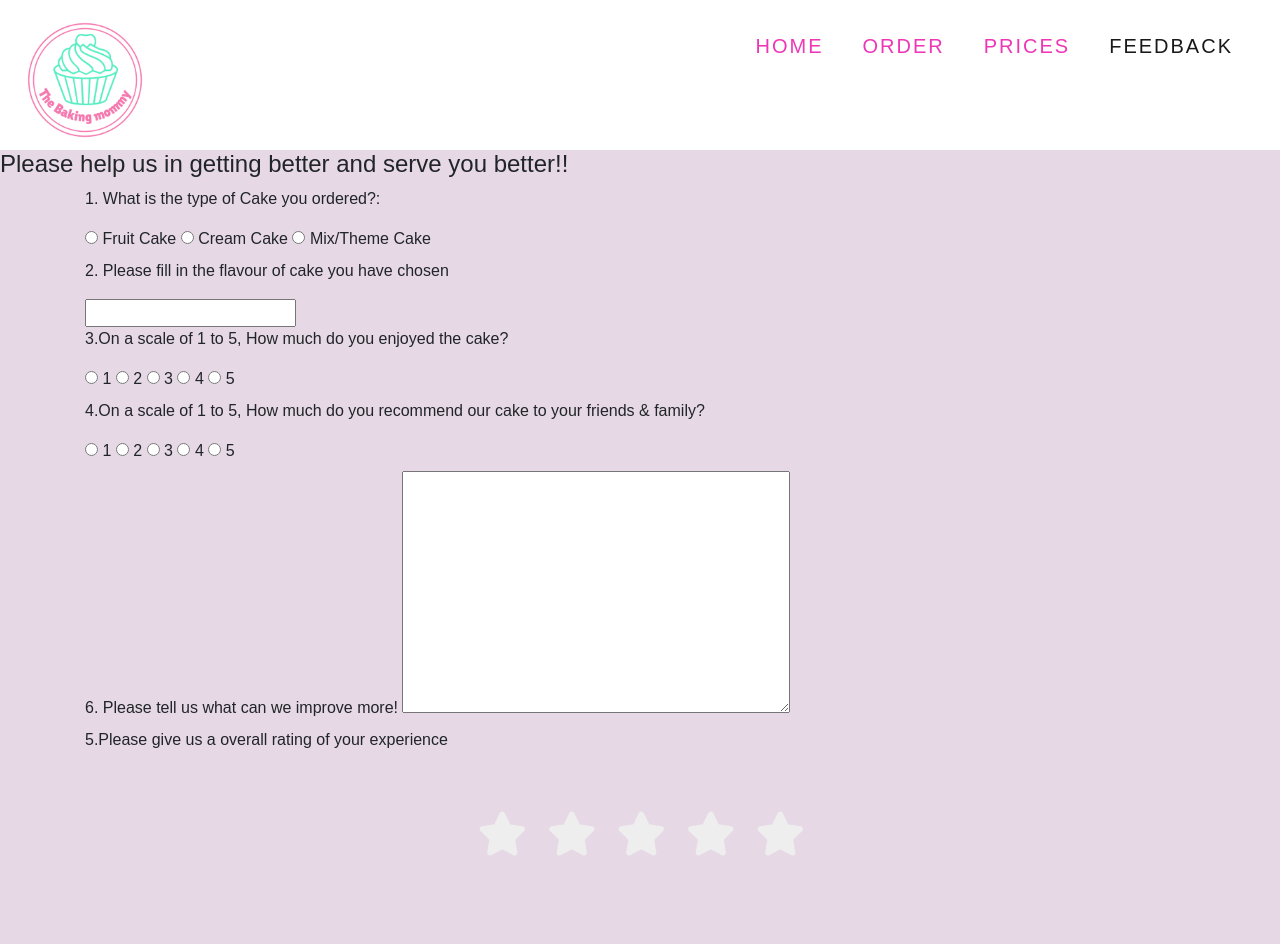
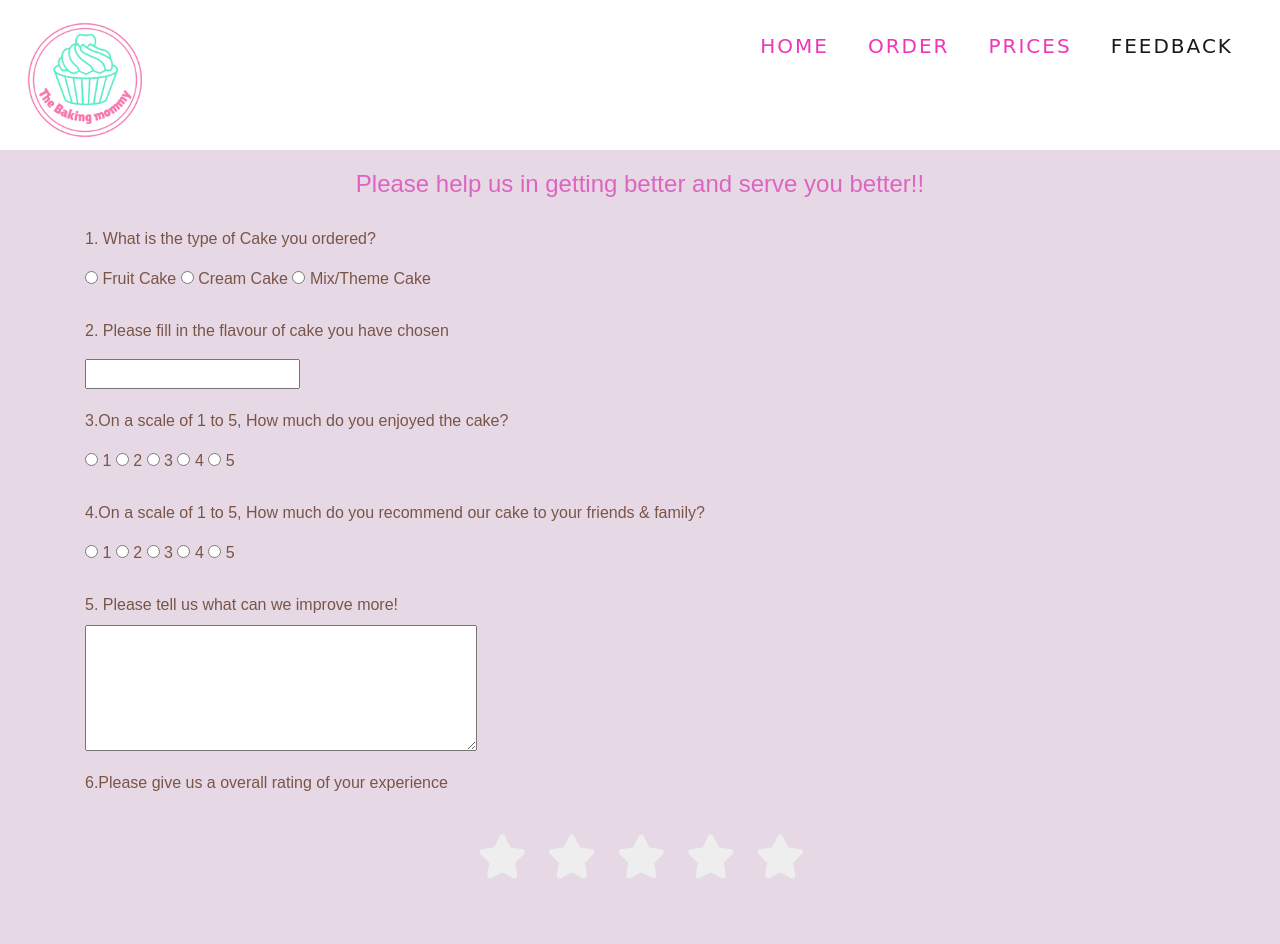
Before and after one commit to murthy1811/The-Baking-Mommy_MS2, a plain HTML site: page feedback.html in a window 1280 px wide. Shown: the top 944 px of the page. Drawn offline with nearby package versions, Linux system fonts and the light colour scheme; some packages are replaced by stand-ins of ours; a script that the page names is missing; a web font is replaced by a local one.

Commit message:
css added for feedback form

```diff
--- a/assets/css/style.css
+++ b/assets/css/style.css
@@ -634,12 +634,6 @@ div#map {
 
 /* -----------star rating queriess CSS( code taken from https://www.markuptag.com/feedback-form-with-star-rating-html/ ) */
 
-* {
-    margin: 0;
-    padding: 0;
-    box-sizing: border-box;
-    font-family: arial;
-}
 .star-rating form {
     display: none;
 }
@@ -657,7 +651,7 @@ div#map {
     display: none;
 }
 .star-rating {
-    margin: 50px auto;
+    margin: 30px auto;
     display: table;
     width: 350px;
 }
@@ -720,3 +714,34 @@ div#map {
 form .submit-rating:hover {
     background-color: #333;
 }
+
+/* ------------------------------------------------------------------------------------Style for rest of feedback */
+
+.request h4{
+    padding-top: 20px;
+    font-family: Reggae One, sans-serif;
+    text-align: center;
+    color: #dd65bf;
+}
+
+#feedbackform{
+    padding-top: 20px;
+    font-family: Reggae One, sans-serif;
+    text-align: left;
+    color: #795548;
+}
+
+.question{
+    padding-bottom: 20px;
+}
+
+#textfeedback{
+    display: block;
+}
+
+.submit-rating{
+    text-align: center;
+    margin: auto;
+    margin-bottom: 25px;
+
+}
--- a/feedback.html
+++ b/feedback.html
@@ -77,9 +77,9 @@
 
                         <form autocomplete="off" id="feedbackform">
 
-                            <div class="row">
+                            <div class="row question">
                                 <div class="col-12">
-                                    <p> 1. What is the type of Cake you ordered?:</p>
+                                    <p> 1. What is the type of Cake you ordered?</p>
                                     <input type="radio" id="fruitcake" name="cakechoice" value="Fruit Cake">
                                     <label for="fruitcake">Fruit Cake</label>
                                     <input type="radio" id="creamcake" name="cakechoice" value="Cream Cake">
@@ -89,14 +89,14 @@
                                 </div>
                             </div>
 
-                            <div class="row">
+                            <div class="row question">
                                 <div class="col-12">
                                     <p>2. Please fill in the flavour of cake you have chosen</p>
                                     <input type="text" id="choice">
                                 </div>
                             </div>
 
-                            <div class="row">
+                            <div class="row question">
                                 <div class="col-12">
                                     <p>3.On a scale of 1 to 5, How much do you enjoyed the cake?</p>
                                     <input type="radio" id="rate1" name="rate" value="1">
@@ -113,9 +113,10 @@
                                 </div>
                             </div>
 
-                            <div class="row">
+                            <div class="row question">
                                 <div class="col-12">
-                                    <p>4.On a scale of 1 to 5, How much do you recommend our cake to your friends & family?</p>
+                                    <p>4.On a scale of 1 to 5, How much do you recommend our cake to your friends &
+                                        family?</p>
                                     <input type="radio" id="rate11" name="2rate" value="1">
                                     <label for="rate11">1</label>
                                     <input type="radio" id="rate22" name="2rate" value="2">
@@ -130,16 +131,16 @@
                                 </div>
                             </div>
 
-                            <div class="row">
+                            <div class="row question">
                                 <div class="col-12">
-                                    <label for="textfeedback">6. Please tell us what can we improve more!</label>
-                                    <textarea id="textfeedback" rows="10" cols="40"></textarea>
+                                    <label for="textfeedback">5. Please tell us what can we improve more!</label>
+                                    <textarea id="textfeedback" rows="5" cols="40"></textarea>
                                 </div>
                             </div>
 
-                            <div class="row">
+                            <div class="row question">
                                 <div class="col-12">
-                                    <p>5.Please give us a overall rating of your experience</p>
+                                    <p>6.Please give us a overall rating of your experience</p>
                                     <div class="star-rating">
                                         <div class="thanks-msg">Thanks for your feedback !!!</div>
                                         <div class="star-input">
```
Lines whose indentation alone changed are shown as unchanged.
